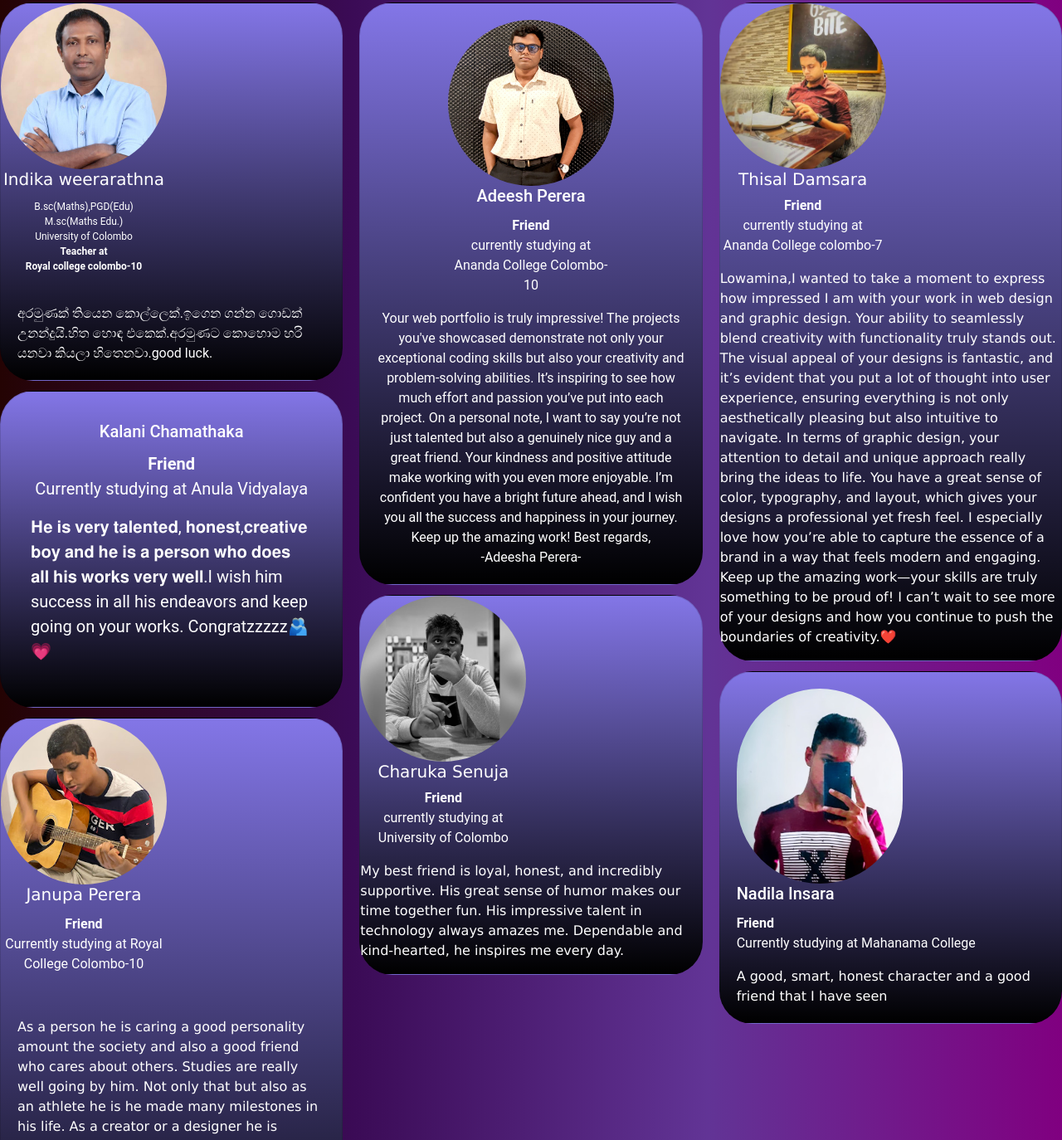
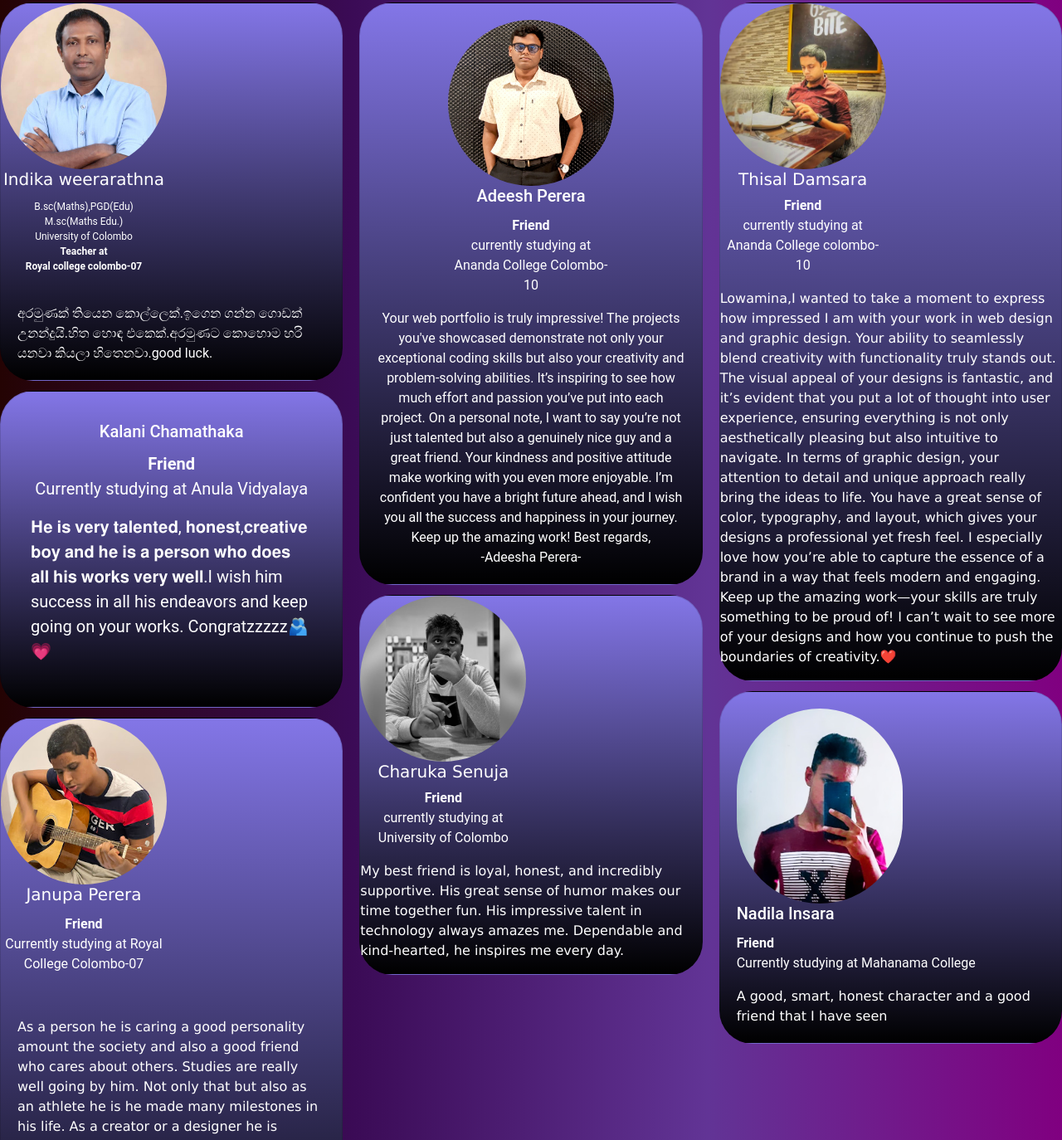
Before and after one commit to lowamina/lowamina_pigera, a website: page index.html in a window 1280 px wide. Shown: the part 4140-5514 px from the top of the page at 83% size. Drawn offline with nearby package versions, Linux system fonts and the light colour scheme; a script that the page names is missing.

Commit message:
Update index.html

```diff
--- a/index.html
+++ b/index.html
@@ -434,7 +434,7 @@
         </div>
         <div style="text-align: center; width: 200px;">
           <p style="font-size: 12px;"> B.sc(Maths),PGD(Edu) <br>M.sc(Maths Edu.) <br>University of Colombo <br> <b>
-              Teacher at <br> Royal college colombo-10</b></p>
+              Teacher at <br> Royal college colombo-07</b></p>
         </div>
         <div class="card-body">
 
@@ -468,7 +468,7 @@
 
         <div style="width: 200px; text-align: center;">
           <h5 class="card-title" style="font-family: Verdana, Geneva, Tahoma, sans-serif;">Janupa Perera</h5>
-          <p> <b>Friend </b> <br> Currently studying at Royal College Colombo-10</p>
+          <p> <b>Friend </b> <br> Currently studying at Royal College Colombo-07</p>
         </div>
         <div class="card-body">
 
@@ -535,7 +535,7 @@
           <h5 style="font-family: Verdana, Geneva, Tahoma, sans-serif;">Thisal Damsara</h5>
         </div>
         <p style="width: 200px; text-align: center;"> <b>Friend</b> <br>
-          currently studying at <br> Ananda College colombo-7 </p>
+          currently studying at <br> Ananda College colombo-10 </p>
         <div>
           <p style="font-family: Verdana, Geneva, Tahoma, sans-serif;">
             Lowamina,I wanted to take a moment to express how impressed I am with your work in web design and graphic
```
